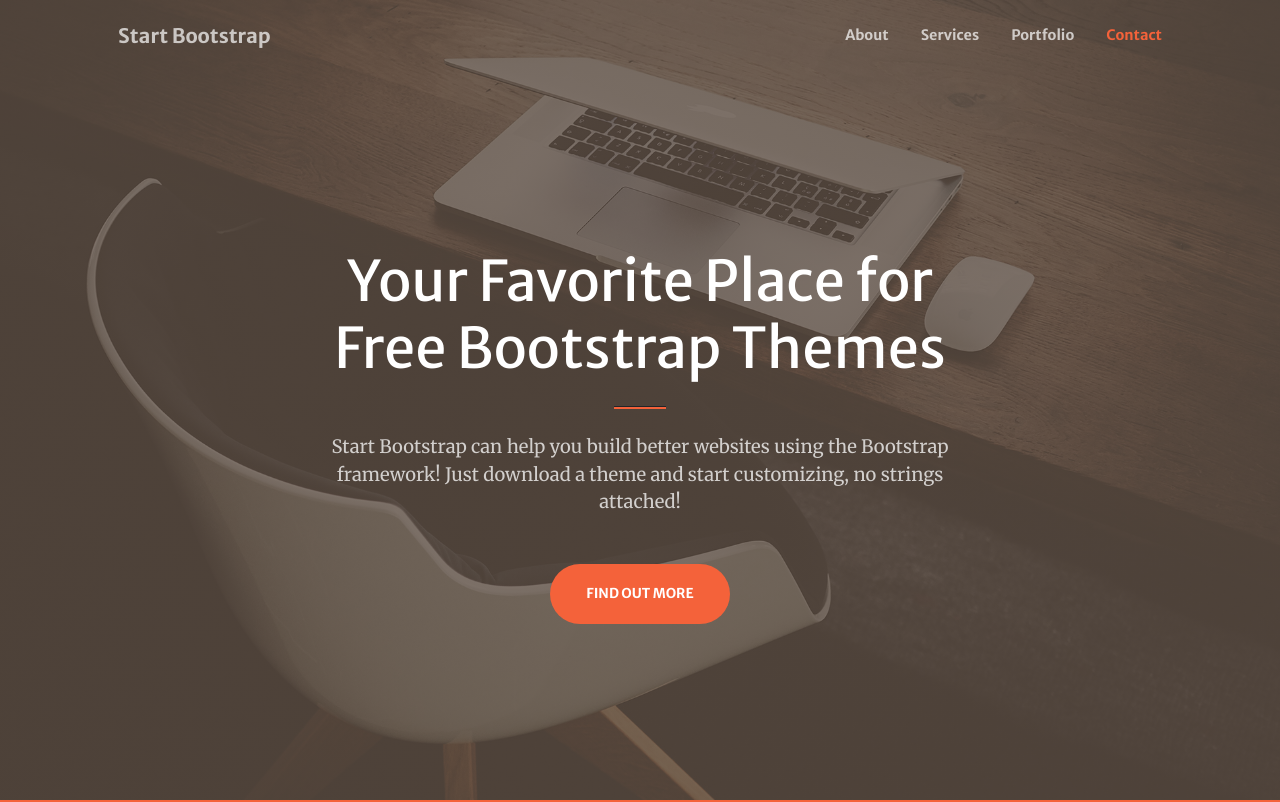
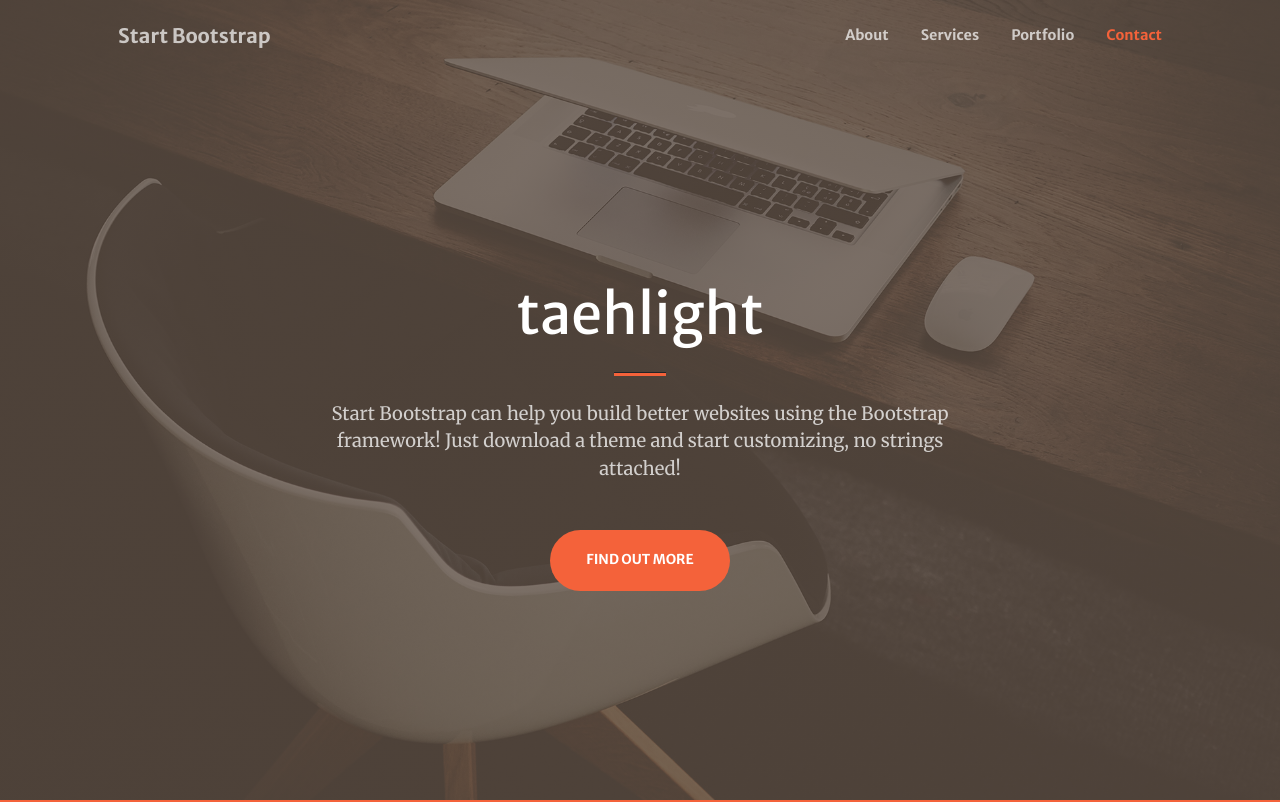
Before and after one commit to taehlight/info, a plain HTML site: page index.html in a window 1280 px wide. Shown: the top 802 px of the page. Drawn offline with nearby package versions, Linux system fonts and the light colour scheme; some packages are replaced by stand-ins of ours; a script that the page names is missing.

Commit message:
Update index.html

```diff
--- a/index.html
+++ b/index.html
@@ -39,7 +39,7 @@
             <div class="container px-4 px-lg-5 h-100">
                 <div class="row gx-4 gx-lg-5 h-100 align-items-center justify-content-center text-center">
                     <div class="col-lg-8 align-self-end">
-                        <h1 class="text-white font-weight-bold">Your Favorite Place for Free Bootstrap Themes</h1>
+                        <h1 class="text-white font-weight-bold">taehlight</h1>
                         <hr class="divider" />
                     </div>
                     <div class="col-lg-8 align-self-baseline">
```
